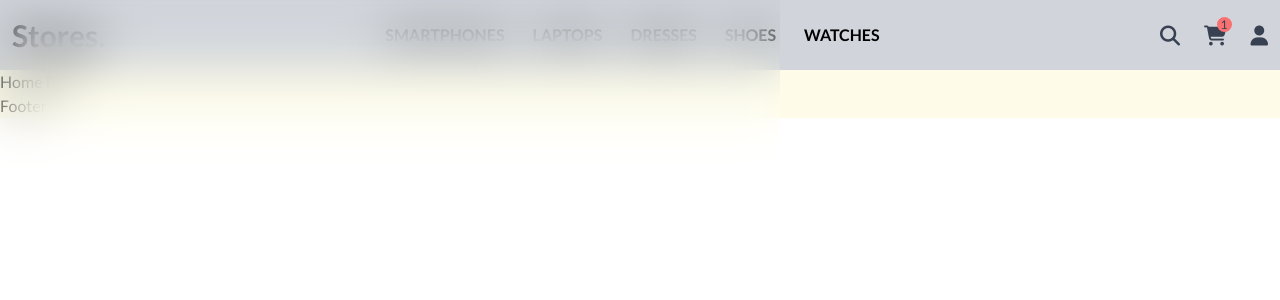
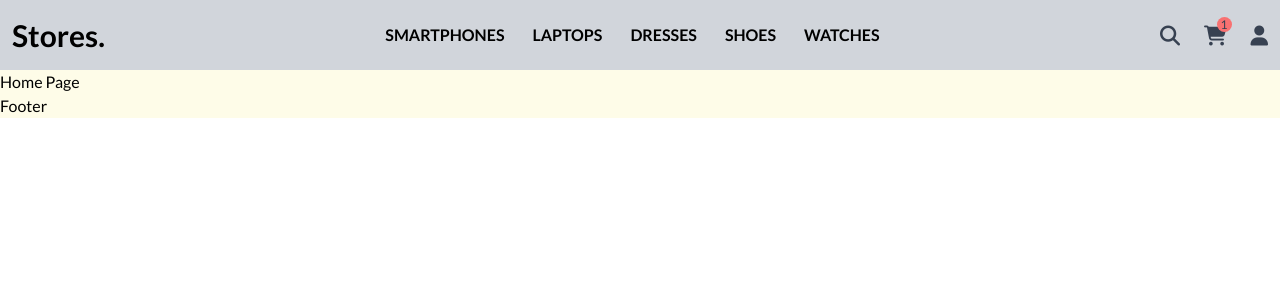
Before and after one commit to Musa-kabeer/Stores, a React (Vite) app: page / in a window 1280 px wide. Shown: the top 300 px of the page. Built offline with nearby package versions, Linux system fonts and the light colour scheme.

Commit message:
Done with the slider on small screen size

```diff
--- a/src/components/Header.jsx
+++ b/src/components/Header.jsx
@@ -65,7 +65,7 @@ function Header() {
       {/* SLIDER */}
       <div
         className={`absolute h-screen w-full top-0 left-0 right-0 bottom-0 backdrop-blur-xl bg-black/1 transition-all duration-500 ${
-          !slider ? '-translate-x-[500px]' : 'translate-x-0'
+          !slider ? '-translate-x-[2000px]' : 'translate-x-0'
         }`}
       >
         <div className="absolute h-screen w-2/3 bg-gray-500 left-0 top-0 md:hidden">
```
